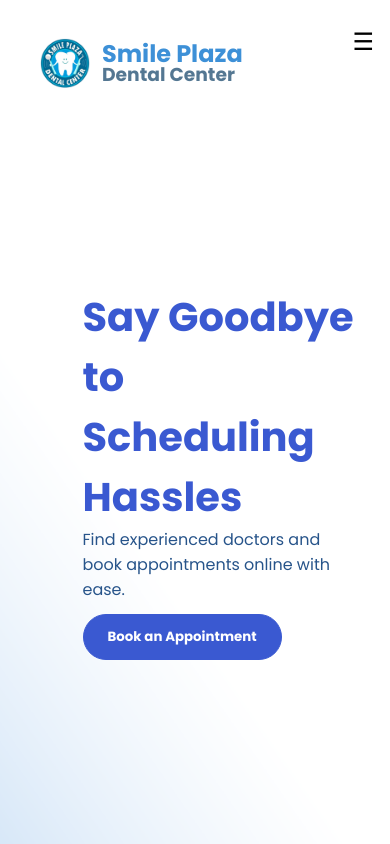
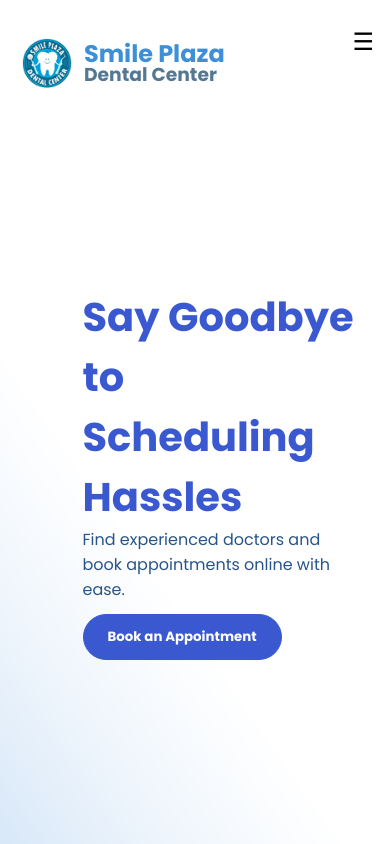
Before and after one commit to Exuille/Smile-Plaza, a React (Vite) app in the folder frontend/: page / in a window 390 px wide. Built offline with nearby package versions, Linux system fonts and the light colour scheme; the HTML template or start-up script is replaced by a standard one.

Commit message:
Change margin-left of logo in small resolution

```diff
--- a/frontend/src/static/navbar.css
+++ b/frontend/src/static/navbar.css
@@ -95,6 +95,10 @@
     top: 24px;
   }
 
+  .logo {
+    margin-left: 6px;
+  }
+
   .nav-links {
     display: none;
     flex-direction: column;
```
Lines whose indentation alone changed are shown as unchanged.
